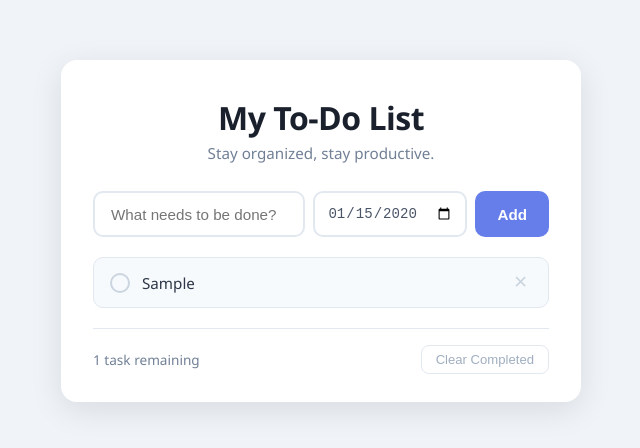
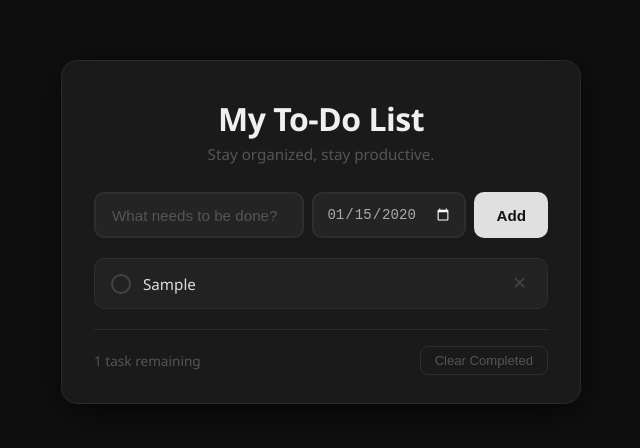
Before and after one commit to jinthusha-poologarajah/to-do-list, a plain HTML site: page index.html in a window 1280 px wide. Both pictures are taken after typing "Sample", "2020-01-15" into the empty fields and a click on the button "Add". Shown: the whole page, without its empty margins (319-959 px from the left). Drawn offline with Linux system fonts and the light colour scheme.

Commit message:
Update style.css

```diff
--- a/style.css
+++ b/style.css
@@ -7,7 +7,7 @@
 
 body {
   font-family: 'Segoe UI', Tahoma, Geneva, Verdana, sans-serif;
-  background: #f0f4f8;
+  background: #0f0f0f;
   min-height: 100vh;
   display: flex;
   justify-content: center;
@@ -17,12 +17,13 @@ body {
 
 /* ===== CONTAINER ===== */
 .container {
-  background: #ffffff;
+  background: #1a1a1a;
   border-radius: 16px;
-  box-shadow: 0 8px 32px rgba(0,0,0,0.10);
+  box-shadow: 0 8px 32px rgba(0,0,0,0.6);
   padding: 36px 32px 28px;
   width: 100%;
   max-width: 520px;
+  border: 1px solid #2a2a2a;
 }
 
 /* ===== HEADER ===== */
@@ -33,13 +34,13 @@ header {
 
 header h1 {
   font-size: 2rem;
-  color: #1a202c;
+  color: #f0f0f0;
   font-weight: 700;
   letter-spacing: -0.5px;
 }
 
 .subtitle {
-  color: #718096;
+  color: #555;
   font-size: 0.95rem;
   margin-top: 4px;
 }
@@ -56,49 +57,55 @@ header h1 {
   flex: 1;
   min-width: 160px;
   padding: 12px 16px;
-  border: 2px solid #e2e8f0;
+  border: 2px solid #2e2e2e;
   border-radius: 10px;
   font-size: 0.95rem;
-  color: #2d3748;
+  color: #e0e0e0;
+  background: #242424;
   outline: none;
   transition: border-color 0.2s;
 }
 
+.input-row input[type="text"]::placeholder {
+  color: #555;
+}
+
 .input-row input[type="text"]:focus {
-  border-color: #667eea;
+  border-color: #888;
 }
 
 .input-row input[type="date"] {
   padding: 12px 12px;
-  border: 2px solid #e2e8f0;
+  border: 2px solid #2e2e2e;
   border-radius: 10px;
   font-size: 0.88rem;
-  color: #4a5568;
+  color: #aaa;
+  background: #242424;
   outline: none;
-  background: #fff;
   cursor: pointer;
   transition: border-color 0.2s;
+  color-scheme: dark;
 }
 
 .input-row input[type="date"]:focus {
-  border-color: #667eea;
+  border-color: #888;
 }
 
 #addBtn {
   padding: 12px 22px;
-  background: #667eea;
-  color: white;
+  background: #e0e0e0;
+  color: #111;
   border: none;
   border-radius: 10px;
   font-size: 0.95rem;
-  font-weight: 600;
+  font-weight: 700;
   cursor: pointer;
   transition: background 0.2s, transform 0.1s;
   white-space: nowrap;
 }
 
 #addBtn:hover {
-  background: #5a67d8;
+  background: #ffffff;
 }
 
 #addBtn:active {
@@ -119,33 +126,30 @@ header h1 {
   align-items: center;
   gap: 12px;
   padding: 14px 16px;
-  background: #f7fafc;
+  background: #222;
   border-radius: 10px;
-  border: 1px solid #e2e8f0;
+  border: 1px solid #2e2e2e;
   font-size: 0.95rem;
-  color: #2d3748;
+  color: #ddd;
   cursor: pointer;
-  transition: background 0.15s, opacity 0.2s;
+  transition: background 0.15s;
   animation: slideIn 0.2s ease;
 }
 
 #taskList li:hover {
-  background: #edf2f7;
+  background: #2a2a2a;
 }
 
 #taskList li.done {
-  text-decoration: line-through;
-  color: #a0aec0;
-  background: #f0f4f8;
-  opacity: 0.7;
+  opacity: 0.45;
 }
 
-/* Checkbox circle */
+/* Checkbox */
 #taskList li .checkbox {
   width: 20px;
   height: 20px;
   border-radius: 50%;
-  border: 2px solid #cbd5e0;
+  border: 2px solid #444;
   display: flex;
   align-items: center;
   justify-content: center;
@@ -154,13 +158,13 @@ header h1 {
 }
 
 #taskList li.done .checkbox {
-  background: #667eea;
-  border-color: #667eea;
-  color: white;
+  background: #e0e0e0;
+  border-color: #e0e0e0;
+  color: #111;
   font-size: 0.7rem;
 }
 
-/* Task text + date block */
+/* Task body */
 .task-body {
   flex: 1;
   display: flex;
@@ -170,11 +174,12 @@ header h1 {
 
 .task-text {
   font-size: 0.95rem;
-  color: #2d3748;
+  color: #ddd;
 }
 
 li.done .task-text {
-  color: #a0aec0;
+  text-decoration: line-through;
+  color: #555;
 }
 
 /* Due date badge */
@@ -188,18 +193,18 @@ li.done .task-text {
 }
 
 .due-date.normal {
-  background: #ebf4ff;
-  color: #3182ce;
+  background: #1e2a3a;
+  color: #63a4d8;
 }
 
 .due-date.soon {
-  background: #fefcbf;
-  color: #b7791f;
+  background: #2e2510;
+  color: #d4a435;
 }
 
 .due-date.overdue {
-  background: #fff5f5;
-  color: #c53030;
+  background: #2e1212;
+  color: #e05c5c;
 }
 
 /* Delete button */
@@ -207,7 +212,7 @@ li.done .task-text {
   margin-left: auto;
   background: none;
   border: none;
-  color: #cbd5e0;
+  color: #444;
   font-size: 1.1rem;
   cursor: pointer;
   padding: 0 4px;
@@ -216,7 +221,7 @@ li.done .task-text {
 }
 
 #taskList li .delete-btn:hover {
-  color: #fc8181;
+  color: #e05c5c;
 }
 
 /* ===== FOOTER ===== */
@@ -226,18 +231,18 @@ footer {
   align-items: center;
   margin-top: 20px;
   padding-top: 16px;
-  border-top: 1px solid #e2e8f0;
+  border-top: 1px solid #2a2a2a;
 }
 
 #taskCount {
   font-size: 0.85rem;
-  color: #718096;
+  color: #555;
 }
 
 #clearBtn {
   background: none;
-  border: 1px solid #e2e8f0;
-  color: #a0aec0;
+  border: 1px solid #2e2e2e;
+  color: #555;
   padding: 6px 14px;
   border-radius: 8px;
   font-size: 0.82rem;
@@ -246,9 +251,9 @@ footer {
 }
 
 #clearBtn:hover {
-  background: #fed7d7;
-  color: #c53030;
-  border-color: #feb2b2;
+  background: #2e1212;
+  color: #e05c5c;
+  border-color: #5a2020;
 }
 
 /* ===== ANIMATION ===== */
```
